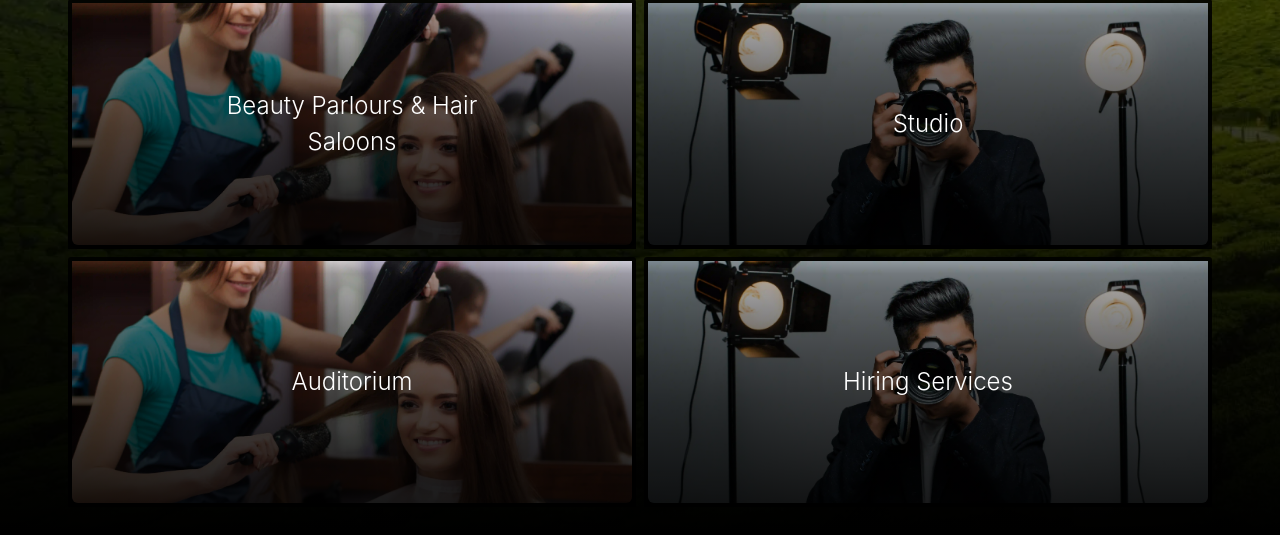
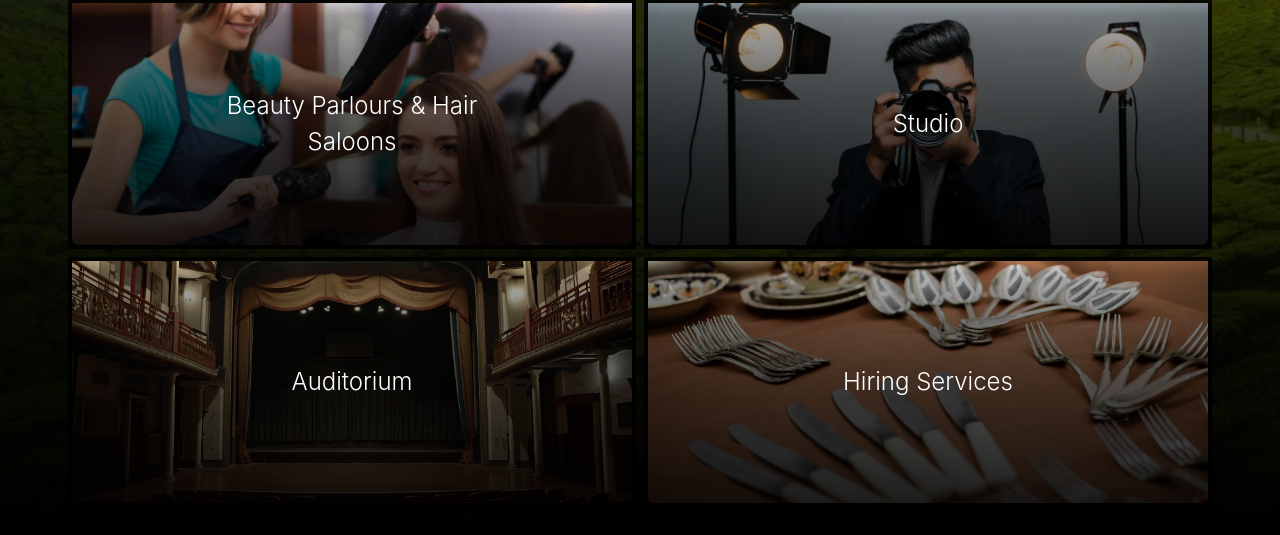
Before and after one commit to Akshay-s-nair/PALLIVASAL_WEBSITE_2, a Flask app: page /other_services in a window 1280 px wide. Shown: the part 432-967 px from the top of the page. Run offline with Flask 3, Linux system fonts and the light colour scheme; the visitor is signed in with stand-in values (Sample User, id 1); some libraries are stand-ins or nearby versions; some web fonts are replaced.

Commit message:
addead some Photos & Changes css

```diff
--- a/static/CSS/index/style.css
+++ b/static/CSS/index/style.css
@@ -165,6 +165,7 @@ color: black;
   text-align: center;
   width: 100%;
   min-width: 200px;
+  max-width: 700px;
   height: 250px;
   /* border-radius: 48px;
   padding: 10px;
--- a/templates/other_services.html
+++ b/templates/other_services.html
@@ -138,7 +138,7 @@
         <div class="cards mx-auto" >
           <div class="gradient"></div>
           <img
-            src="{{url_for('static',filename='images/parlour.webp')}}"
+            src="{{url_for('static',filename='images/auditorium.webp')}}"
             class="card-img-top crdimg p-1"
             alt="..."/><p class="cen" id="">Auditorium
             </p></img>
@@ -152,7 +152,7 @@
         <div class="cards mx-auto">
           <div class="gradient"></div>
           <img
-            src="{{url_for('static',filename='images/studio.webp')}}"
+            src="{{url_for('static',filename='images/hiring.webp')}}"
             class="card-img-top crdimg p-1"
             alt="..."
           /><p class="cen" id="">Hiring Services
```
Also changed, not shown: static/images/auditorium.webp (added), static/images/hiring.webp (added).
